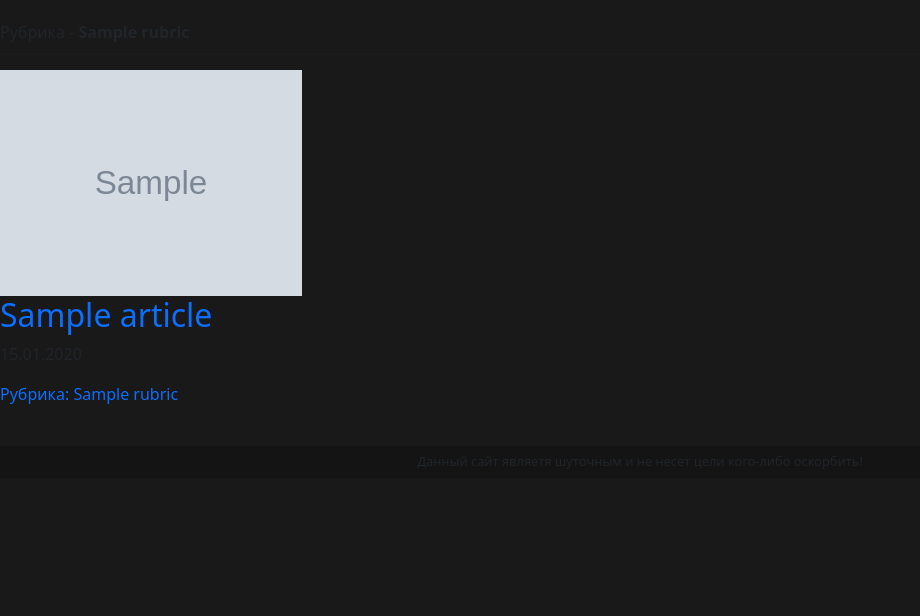
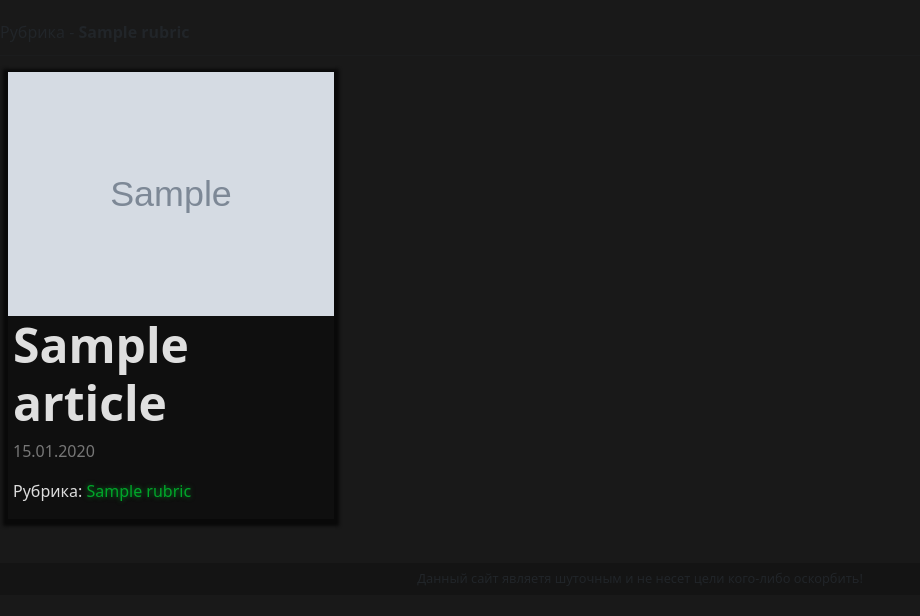
Before and after one commit to Y2Danil/tsoktest, a Django app: page /rubric/1/ in a window 1280 px wide. Shown: the part 184-800 px from the top of the page, without its empty margins (0-920 px from the left). Run offline with Django 3.2, Linux system fonts and the light colour scheme; tables that the repository leaves empty hold one stand-in row (values such as "Sample post"); grey boxes marked "Sample" are stand-in pictures; some libraries are stand-ins or nearby versions.

Commit message:
Небольшие правки

```diff
--- a/Top/templates/Top/by_rubric.html
+++ b/Top/templates/Top/by_rubric.html
@@ -1,7 +1,4 @@
-{% extends "base.html" %}
-
-{% block content %}
-
+{% extends "base.html" %} {% block content %}
 <style>
     .No_article_h1 {
         font-weight: 900;
@@ -9,31 +6,91 @@
         color: rgba(0, 255, 234, 0.733);
         text-align: center;
     }
-  .by_rubric_hr {
-    margin-top: 15px;
-    margin-bottom: 15px;
+
+    .a_Article {
+        padding: 0 !important;
+        margin: 0 !important;
+    }
+
+    .Article {
+        padding: 0 !important;
+        margin-left: 10px;
+        margin-bottom: 10px;
+        background: rgb(15, 15, 15);
+        box-shadow: 0 2px 3px 5px #090909;
+    }
+
+    .Article_content {
+        padding-left: 5px;
+    }
+
+    .article_img {
+        padding: 0;
+        margin: 0;
+    }
+
+    .article_title a {
+        color: #dfdfdf;
+        font-size: 1.5em;
+        font-weight: 600;
+    }
+
+    .article_pub_date {
+        color: #777;
+    }
+
+    .article_rubric {
+        color: #ddd;
+    }
+
+    .article_rubric a {
+        color: #00a72a !important;
+        text-shadow: 0 0 5px #00a72ab9;
+        font-size: 1em;
+        font-weight: 500;
+    }
+
+    @media (max-width: 992px) {
+        .Article {
+            margin: auto !important;
+            margin-bottom: 20px !important;
+        }
+        .article_title {
+            font-size: 2.2em;
+        }
+        .article_pub_date {
+            font-size: 1.3em;
+        }
+        .article_rubric {
+            font-size: 1.3em;
+        }
+    }
+
+    @media screen and (min-width: 992px) {
+        .Article {
+            margin-left: 20px;
+            margin-bottom: 20px;
+        }
     }
 </style>
 
 <p style='margin-bottom: -5px;'>Рубрика - <span style='font-weight: 600;'>{{ current_rubric }}</span></p>
 <hr class='by_rubric_hr'>
 <section class='row'>
-  {% if Articles %}
-    {% for Article in Articles %}
-    <a href='{% url "blog:detail" Article.id %}'>
-      <article class='Article col-10 col-sm-9 col-md-10 col-lg-5 col-xl-3'>
-        <div clas='scale div_img pr-0'>
-          <img src="{{ Article.image.url }}" alt="Картинка" class='article_img scale col-12 col-sm-12 col-md-12 col-lg-12 col-xl-12'>
+    {% if Articles %} {% for Article in Articles %}
+    <article class="Article col-10 col-sm-9 col-md-10 col-lg-5 col-xl-3">
+        <div clas='scale div_img pr-0 col-12'>
+            <img src="{{ Article.image.url }}" class='article_img scale col-12'>
         </div>
+        <div class='Article_content'>
             <h2 class='article_title'><a href='{% url "blog:detail" Article.id %}' class='article_title'>{{ Article.title }}</a></h2>
             <p class='article_pub_date'>{{ Article.published_date|date:"d.m.Y" }}</p>
-        <p class='article_rubric'><a href="#">Рубрика: {{ Article.rubric.name }}</a></p>
+            <p class='article_rubric'>Рубрика:
+                <a href="#">{{ Article.rubric.name }}</a>
+            </p>
+        </div>
     </article>
-    </a>
-    {% endfor %}
-  {% else %}
+    {% endfor %} {% else %}
     <h1 class='No_article_h1 display-1'>Статьи не найдены =(((</h1>
-  {% endif %}
+    {% endif %} {% endblock %}
 </section>
-
-{% endblock %}
--- a/Top/templates/base.html
+++ b/Top/templates/base.html
@@ -48,7 +48,7 @@
                             </li>
                             {% if user.is_superuser %}
                             <li class="nav-item rubric_header admin">
-                                <a href="{% url 'admin:index' %}" class='nav-link'>Админка</a>
+                                <a href="{% url 'admin:index' %}" class='nav-link admin_link'>Админка</a>
                             </li>
                             {% endif %}
                             <li class="nav-item rubric_header">
@@ -739,6 +739,11 @@
             color: #898989 !important;
         }
 
+        .admin a:hover {
+            color: rgb(255, 217, 0) !important;
+            text-shadow: 0 0 3px #ffd9009a;
+        }
+
         .dropdown-toggle {
             border: none;
             outline: none;
@@ -750,6 +755,8 @@
 
         .dropdown-toggle:focus {
             outline: none;
+            color: #898989;
+            text-shadow: 0 0 3px #8989899d;
         }
 
         .dropdown-menu {
@@ -757,15 +764,17 @@
         }
 
         .dropdown-item {
-            color: #cdcdcd;
             font-weight: 700;
             padding: 0;
             padding-left: 15px;
+            color: #999;
+            transition: .3s;
         }
 
         .dropdown-item:hover {
+            color: #00a72a !important;
+            text-shadow: 0 0 5px #00a72ab9;
             background: rgb(10, 10, 10) !important;
-            color: #898989 !important;
         }
 
         .block-content {
@@ -783,6 +792,19 @@
             text-align: center;
             font-size: .8em;
             margin: auto;
+        }
+
+        @media (max-width: 992px) {
+            .nav-link {
+                font-size: 1.5em;
+            }
+            .nav_item-dropdown button {
+                font-size: 1.5em;
+                margin-top: 5px;
+            }
+            .dropdown-item {
+                font-size: 1.5em;
+            }
         }
 
         @media screen and (min-width: 992px) {
```
Also changed, not shown: Top/templates/Top/detail.html (+36 -11 lines), Top/templates/Top/list.html (+25 -3 lines). Lines whose indentation alone changed are shown as unchanged.
